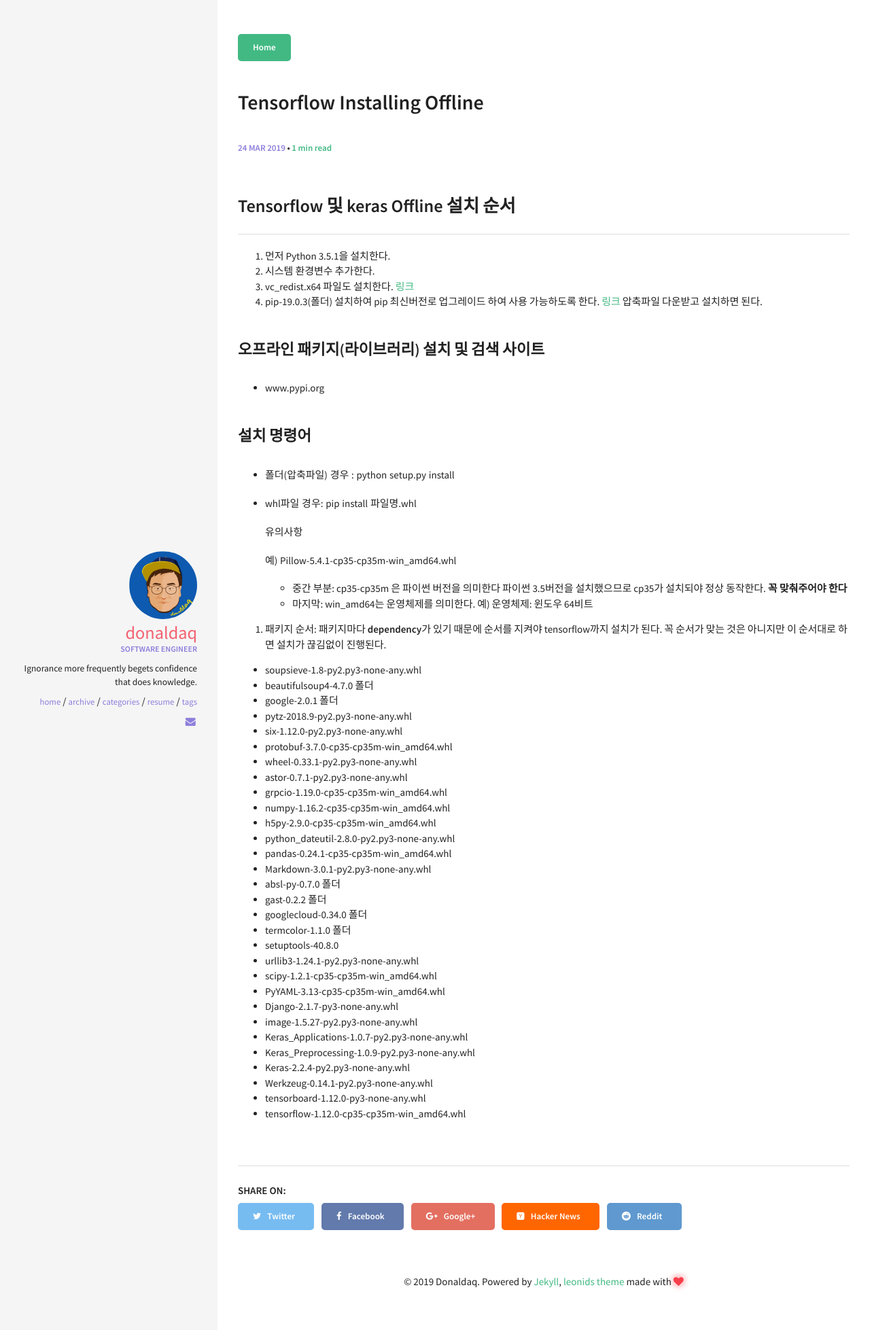
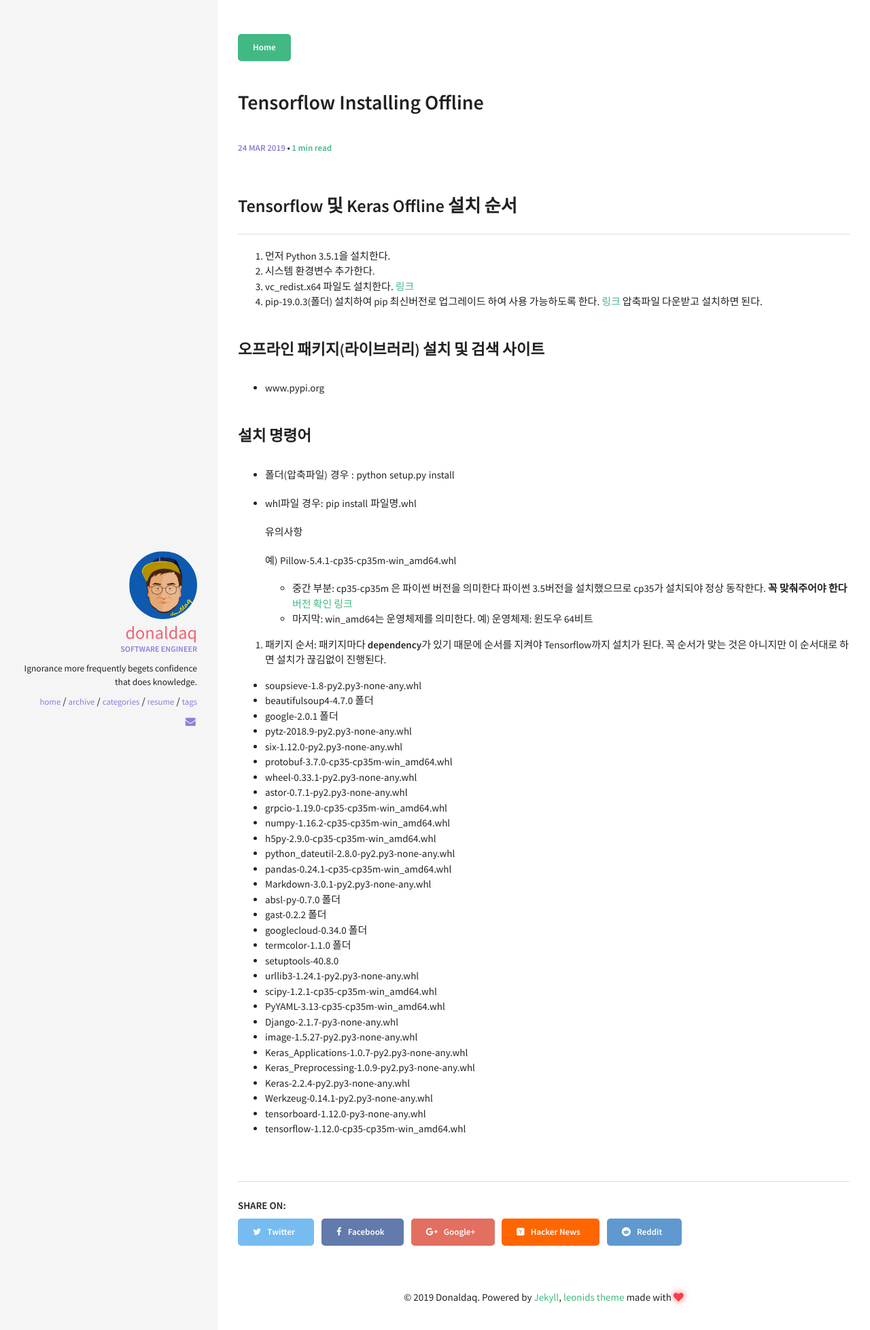
Before and after one commit to donaldaq/donaldaq.github.io, a Jekyll site: the page built from _posts/2019-03-24-Challenge - Tensorflow Installing Offline.md, in a window 1280 px wide. Shown: the top 1957 px of the page at 68% size. Built offline with Jekyll 4.4.1, drawn with Linux system fonts in a browser that asks for light colours.

Commit message:
Update 2019-03-24-Challenge - Tensorflow Installing Offline.md

```diff
--- a/_posts/2019-03-24-Challenge - Tensorflow Installing Offline.md
+++ b/_posts/2019-03-24-Challenge - Tensorflow Installing Offline.md
@@ -6,7 +6,7 @@
 comments: true
 ---
 
-## Tensorflow 및 keras Offline 설치 순서
+## Tensorflow 및 Keras Offline 설치 순서
 
 1. 먼저 Python 3.5.1을 설치한다.
 2. 시스템 환경변수 추가한다.
@@ -30,10 +30,10 @@
    예) Pillow-5.4.1-cp35-cp35m-win_amd64.whl
 
    - 중간 부분: cp35-cp35m 은 파이썬 버전을 의미한다 파이썬 3.5버전을 설치했으므로 cp35가 설치되야 정상 동작한다.
-     **꼭 맞춰주어야 한다**
+     **꼭 맞춰주어야 한다** [버전 확인 링크](https://stackoverflow.com/questions/50248524/module-pip-has-no-attribute-pep425tags)
    - 마지막: win_amd64는 운영체제를 의미한다. 예) 운영체제: 윈도우 64비트
 
-5. 패키지 순서: 패키지마다 **dependency**가 있기 때문에 순서를 지켜야 tensorflow까지 설치가 된다.
+5. 패키지 순서: 패키지마다 **dependency**가 있기 때문에 순서를 지켜야 Tensorflow까지 설치가 된다.
    꼭 순서가 맞는 것은 아니지만 이 순서대로 하면 설치가 끊김없이 진행된다.
 
  - soupsieve-1.8-py2.py3-none-any.whl
```
